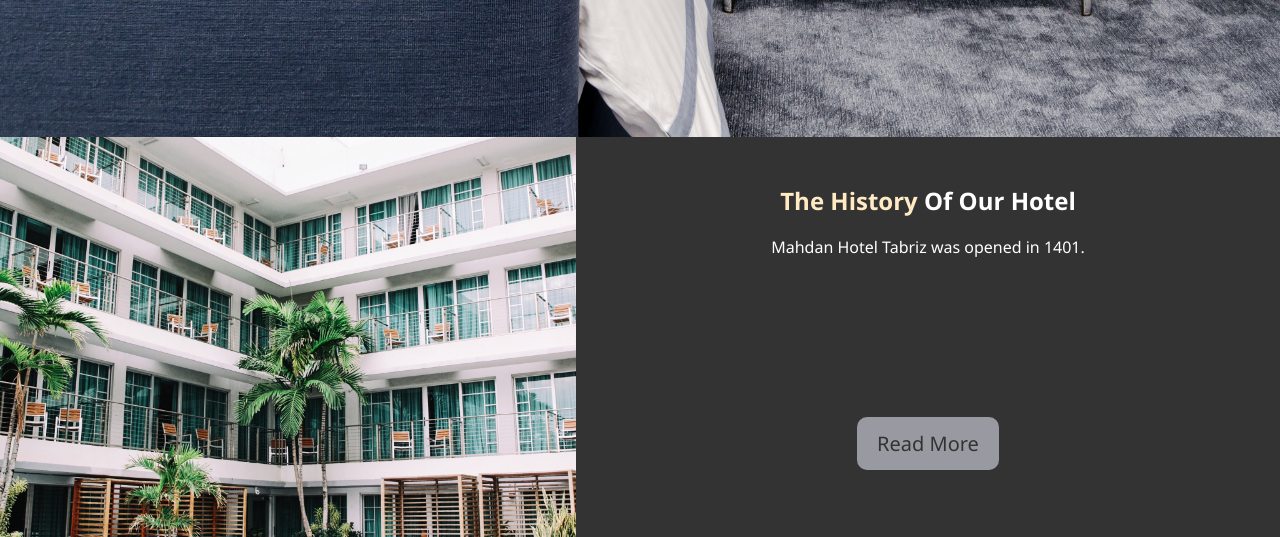
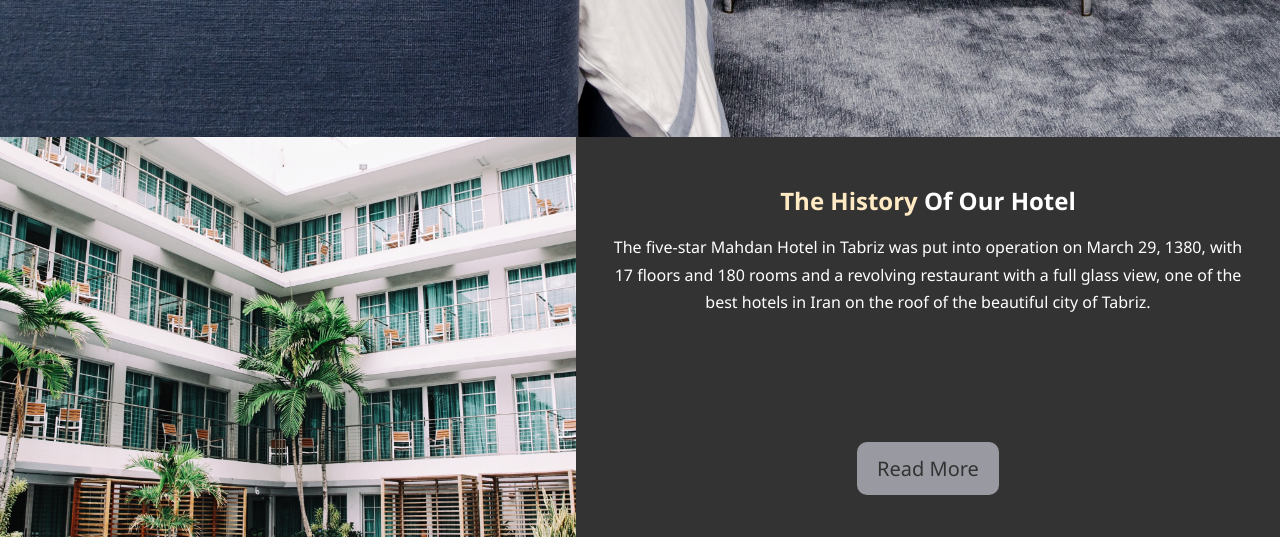
Before and after one commit to NGR41-git/NGR41-git.github.io, a PHP site: page / in a window 1280 px wide. Shown: the part 950-1487 px from the top of the page. Run offline with PHP 8.4, Linux system fonts and the light colour scheme.

Commit message:
push & sync all commit to origin

```diff
--- a/project/Hotel/css/style.css
+++ b/project/Hotel/css/style.css
@@ -146,5 +146,5 @@ p {
     overflow:hidden;
 }
 #home-info .info-content p{
-    padding-bottom:30px;
+    padding-bottom:1px;
 }
--- a/project/Hotel/index.html
+++ b/project/Hotel/index.html
@@ -37,13 +37,15 @@
     </header>
     <section id="home-info" class="bg-dark">
       <div class="info-img"></div>
-        <div class="info-content">
-          <h2><span class="text-primary">The History</span> Of Our Hotel</h2>
-          <p>
-            Mahdan Hotel Tabriz was opened in 1401.
-          </p>
-          <a href="about.html" class="btn btn-light">Read More</a>
-
+      <div class="info-content">
+        <h2><span class="text-primary">The History</span> Of Our Hotel</h2>
+        <p>
+          The five-star Mahdan Hotel in Tabriz was put into operation on March
+          29, 1380, with 17 floors and 180 rooms and a revolving restaurant with
+          a full glass view, one of the best hotels in Iran on the roof of the
+          beautiful city of Tabriz.
+        </p>
+        <a href="about.html" class="btn btn-light">Read More</a>
       </div>
     </section>
   </body>
```
